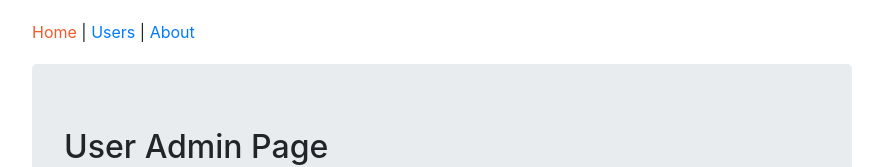
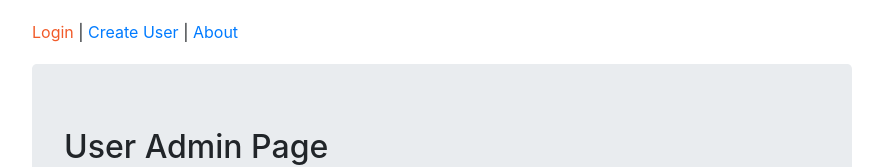
Before and after one commit to tayyab23/react-manage-users, a React app: page / in a window 1280 px wide. Shown: the top 167 px of the page, without its empty margins (198-1081 px from the left). Built offline with nearby package versions, Linux system fonts and the light colour scheme; what redux-immutable-state-invariant would draw is missing.

Commit message:
Added logic for navbar behave differently depending on the session validity

```diff
--- a/src/components/common/Header.js
+++ b/src/components/common/Header.js
@@ -1,24 +1,34 @@
-import React from "react";
-import { NavLink } from "react-router-dom";
+import React, { useEffect, useState } from "react";
+import { connect } from "react-redux";
+import Navbar from "../common/Navbar";
+import PropTypes from "prop-types";
 
-const Header = () => {
-  const activeStyle = { color: "#F15B2A" };
+function Header({ ...props }) {
+  const [sessionExpired, setSessionExpired] = useState(true);
 
-  return (
-    <nav>
-      <NavLink to="/" activeStyle={activeStyle} exact>
-        Home
-      </NavLink>
-      {" | "}
-      <NavLink to="/users" activeStyle={activeStyle}>
-        Users
-      </NavLink>
-      {" | "}
-      <NavLink to="/about" activeStyle={activeStyle}>
-        About
-      </NavLink>
-    </nav>
-  );
+  useEffect(() => {
+    if (props.session != null && props.session.id != null) {
+      setSessionExpired(
+        props.session.expiresEpoch < Math.round(new Date().getTime() / 1000)
+      );
+    } else {
+      setSessionExpired(true);
+    }
+  }, [props.session]);
+
+  return <Navbar sessionExpired={sessionExpired} />;
+}
+
+Header.propTypes = {
+  session: PropTypes.object.isRequired,
+  sessionExpired: PropTypes.bool.isRequired
 };
 
-export default Header;
+function mapStateToProps(state) {
+  const session = state.session;
+  return {
+    session
+  };
+}
+
+export default connect(mapStateToProps)(Header);
--- /dev/null
+++ b/src/components/common/Navbar.js
@@ -0,0 +1,29 @@
+import React from "react";
+import PropTypes from "prop-types";
+import { NavLink } from "react-router-dom";
+
+const Navbar = ({ sessionExpired = true }) => {
+  const activeStyle = { color: "#F15B2A" };
+
+  return (
+    <nav>
+      <NavLink to="/" activeStyle={activeStyle} exact>
+        {sessionExpired ? "Login" : "Home"}
+      </NavLink>
+      {" | "}
+      <NavLink to="/users" activeStyle={activeStyle}>
+        {sessionExpired ? "Create User" : "Users"}
+      </NavLink>
+      {" | "}
+      <NavLink to="/about" activeStyle={activeStyle}>
+        About
+      </NavLink>
+    </nav>
+  );
+};
+
+Navbar.propTypes = {
+  sessionExpired: PropTypes.bool.isRequired
+};
+
+export default Navbar;
--- a/src/components/home/HomePage.js
+++ b/src/components/home/HomePage.js
@@ -62,7 +62,6 @@ function HomePage({
           history.push("/");
           toast.success("Welcome");
         }
-        setLoggingIn(false);
       })
       .catch(error => {
         setErrors({ onLogin: error.message });
--- a/src/components/users/UsersPage.js
+++ b/src/components/users/UsersPage.js
@@ -31,7 +31,6 @@ class UsersPage extends React.Component {
   }
 
   sessionIsValid(session) {
-    console.log(session);
     if (session != null || session != undefined) {
       return session.expiresEpoch > Math.round(new Date().getTime() / 1000);
     } else {
--- a/tools/apiServer.js
+++ b/tools/apiServer.js
@@ -30,7 +30,7 @@ server.use(jsonServer.bodyParser);
 
 // Simulate delay on all requests
 server.use(function(req, res, next) {
-  setTimeout(next, 0);
+  setTimeout(next, 1000);
 });
 
 // Declaring custom routes below. Add custom routes before JSON Server router
```
